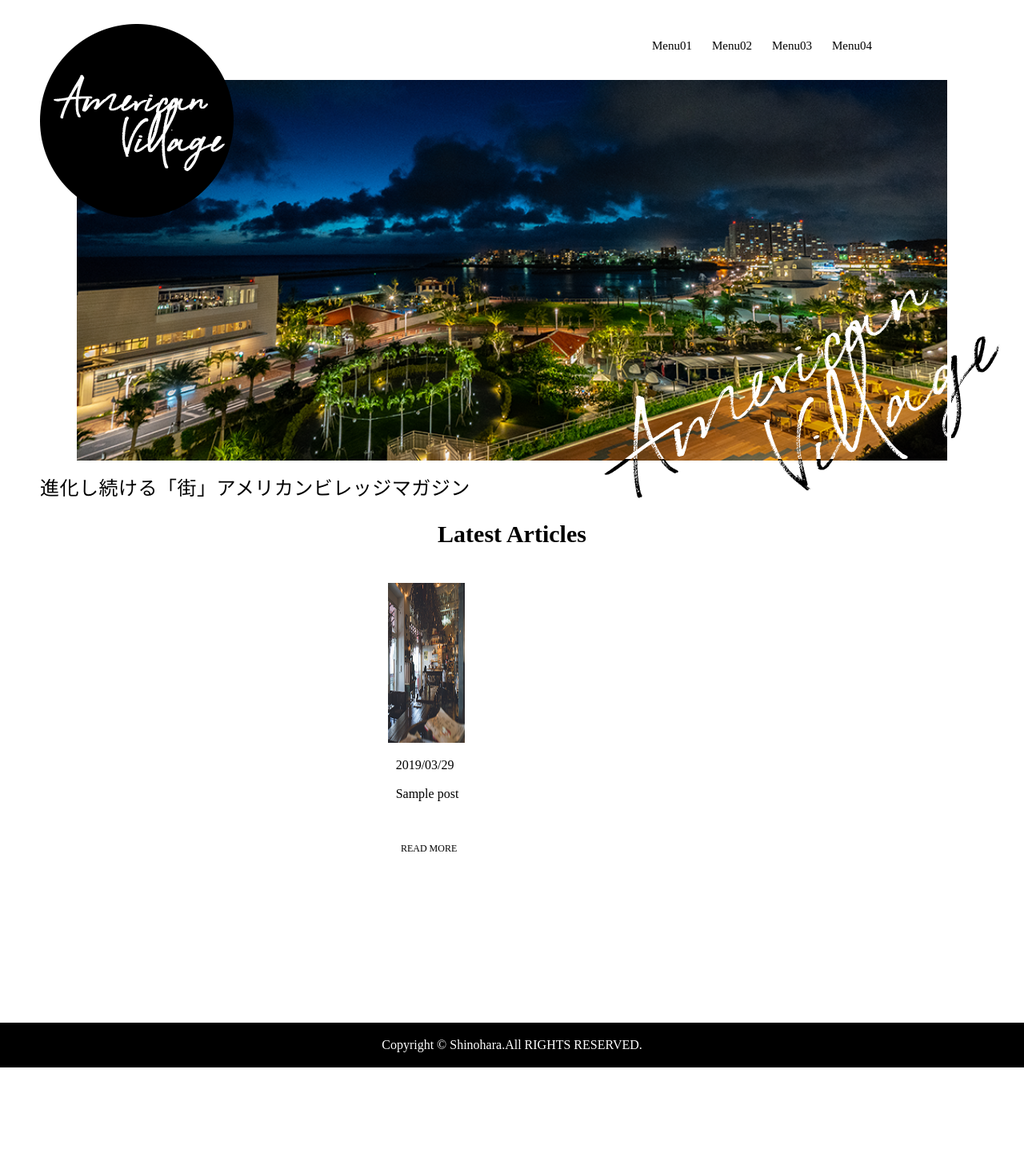
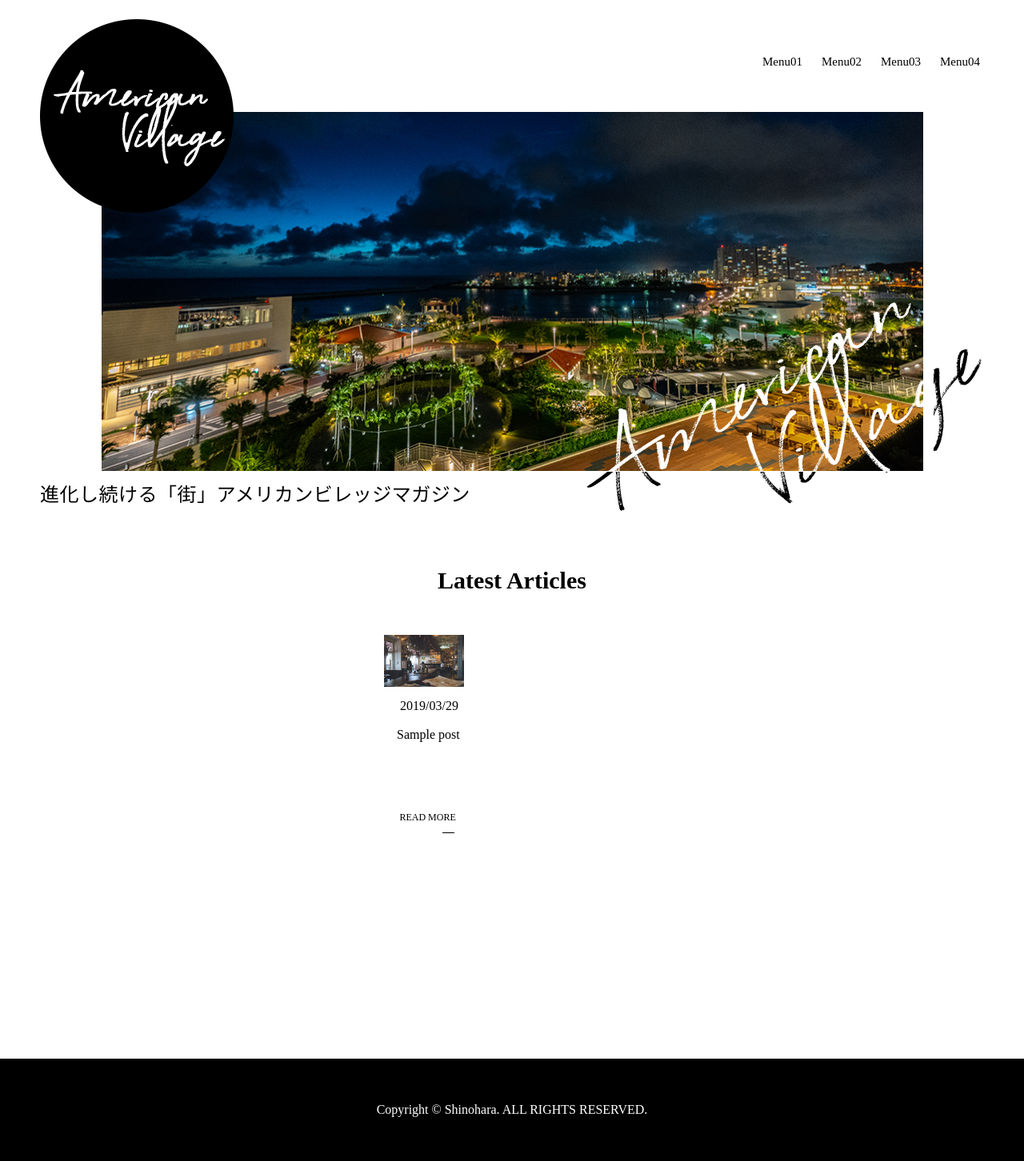
Before and after one commit to HirokoAB/OJT, a WordPress theme: template index.php in a window 1280 px wide. Shown: the whole page at 80% size. Before the commit the page ends 1335 px from the top, so only its background shows below. Run offline with PHP 8.4 and a stand-in for WordPress, Linux system fonts and the light colour scheme; the site name, menu and one post (Sample post) are stand-ins, and other content is empty.

Commit message:
レスポンシブ対応完了

```diff
--- a/css/style.css
+++ b/css/style.css
@@ -114,7 +114,7 @@ a{
   margin-right: 33px;
   margin-bottom: 17px;
   height: 450px;
-  width: 31.1%;
+  width: 31.18%;
   transition: .8s;
   border-radius: 5px;
 }
@@ -128,11 +128,6 @@ a{
   box-shadow: 0 0 8px rgba(0,0,0,.4);
 }
 
-.img-box img{
-  height: 205px;
-  max-width: 100%;
-}
-
 .date{
   margin-top: 16px;
   margin-left: 20px;
@@ -140,8 +135,7 @@ a{
 }
 
 .article{
-  margin-top: 20px;
-  margin-left: 16px;
+  margin: 20px 0 0 16px;
   height: 105px;
 }
 
@@ -158,23 +152,24 @@ a{
   text-align: right;
   margin-right: 10px;
   font-size: 12px;
+  cursor: pointer;
 }
 
 .next::after {
   margin-top: 10px;
-  background-color: #ddd;
-  bottom: 0;
+  background-color: #000;
+  bottom: -10px;
   content: '';
   display: block;
-  height: 5px;
-  right: 0;
+  height: 1px;
+  right: 2px;
   position: absolute;
   transition: .5s all;
-  width: 0;
+  width: 21%;
 }
 
 .next:hover::after {
-  width: 100%;
+  width: 96%;
 }
 
 /*フッター部分*/
@@ -183,14 +178,27 @@ footer{
   justify-content: center;
   background-color: #000;
   color: #fff;
-  margin-top: 70px;
+  margin-top: 63px;
 }
 
 .footer{
-  padding: 50px 0;
+  font-size: 16px;
+  padding: 56px 0;
 }
 
 /*レスポンシブ対応*/
+@media screen and (max-width:1118px){
+  .img-box li{
+    width: 300px;
+    margin: 0 auto;
+  }
+
+  .img-box li:nth-child(3),
+  .img-box li:last-child{
+    margin: 0 auto;
+  }
+}
+
 @media screen and (max-width:767px){
   .header-menu{
     display: none;
@@ -199,7 +207,8 @@ footer{
   /*ヘッダー画像*/
   header .logo{
     position: static;
-    margin-top: 20px;
+    margin-top: 42px;
+    width: 220px;
   }
 
   .topImg-pc{
@@ -208,8 +217,8 @@ footer{
 
   .topImg-sp{
     display: inline;
-    margin-top: 20px;
-    max-width: 90%;
+    margin-top: 26px;
+    width: 100%;
   }
 
   .logoText-pc{
@@ -219,9 +228,9 @@ footer{
   .logoText-sp{
     display: inline;
     position: absolute;
-    top: 300px;
-    left: 50px;
-    width: 60%;
+    top: 324px;
+    left: 40px;
+    width: 65%;
   }
 
   /*ヘッダーテキスト*/
@@ -237,315 +246,54 @@ footer{
   .header-text .sp{
     display: inline;
     text-align: center;
-    line-height: 24px;
+    font-size: 32px;
+    line-height: 50px;
     letter-spacing: 0.5px;
   }
 
   /*記事一覧*/
+  #blog_archive{
+    width: 100%;
+
+  }
+
+  .articles{
+    margin-top: 40px;
+  }
+
   .articles h1{
-    font-size: 32px;
+    font-size: 60px;
   }
 
   .img-box{
+    margin: 10px auto;
+    display: flex;
     flex-direction: column;
-    max-width: 100%;
-    margin: 20px auto;
-  }
-
-  .img-box img{
-    width: 100%;
-    height: auto;
   }
 
   .img-box li{
     margin: 0 0 20px 0;
-    width: 450px;
-    height: 100%;
+    width: 630px;
+    height: 800px;
+  }
+
+  .img-box img{
+    height: 400px;
+  }
+
+  .date{
+    margin: 25px 0 0 32px;
+    font-size: 32px;
+  }
+
+  .article{
+    margin: 30px 0 0 30px;
+    height: 230px;
+    font-size: 32px;
   }
 
   .next{
-    margin-bottom: 20px;
+    margin: 0 27px 0 0;
+    font-size: 24px;
   }
 }
-
-@media screen and (max-width:1118px){
-  .img-box li{
-    width: 300px;
-    margin: 0 auto;
-  }
-
-  .img-box li:nth-child(3),
-  .img-box li:last-child{
-    margin: 0 auto;
-  }
-}
-
-
-body{
-  font-family: "游ゴシック体", YuGothic;
-}
-
-li{
-  list-style: none;
-}
-
-header{
-  position: relative;
-  width: 100%;
-}
-
-a{
-  text-decoration: none;
-  color: #000;
-}
-
-/*ヘッダーメニュー*/
-.header-menu{
-  height: 100px;
-  display: flex;
-  justify-content: flex-end;
-  align-items: center;
-  margin-right: 190px;
-}
-
-.header-menu li{
-  margin-left: 25px;
-  font-size: 15px;
-  font-family: "游ゴシック体", YuGothic;
-}
-
-/*ヘッダー画像*/
-.header-img{
-  text-align: center;
-}
-
-.logo{
-  position: absolute;
-  top: 30px;
-  left: 50px;
-}
-
-.header-text{
-  margin-top: 20px;
-}
-
-.topImg-pc{
-  width: 85%;
-}
-
-.topImg-sp{
-  display: none;
-}
-
-.logoText-pc{
-  position: absolute;
-  bottom: 0;
-  right: 30px;
-}
-
-.logoText-sp{
-  display: none;
-}
-
-/*ヘッダーテキスト*/
-.header-text .pc{
-  margin: 15px 0 0 50px;
-  letter-spacing: 0.5px;
-  font-size: 24px;
-}
-
-.header-text .sp{
-  display: none;
-}
-
-/*記事一覧*/
-#blog_archive{
-  width: 80%;
-  margin: auto;
-}
-
-
-.articles{
-  display: flex;
-  margin: auto;
-  justify-content: center;
-  align-items: center;
-  flex-direction: column;
-  margin-top: 30px;
-}
-
-
-.img-box{
-  margin-top: 30px;
-  display: flex;
-  flex-wrap: wrap;
-}
-
-.img-box li {
-  display: flex;
-  flex-direction: column;
-  margin-right: 30px;
-  margin-bottom: 30px;
-  height: 450px;
-  width: 31.1%;
-  transition: .8s;
-  border-radius: 5px;
-}
-
-.img-box li:nth-child(3),
-.img-box li:last-child{
-  margin-right: 0;
-}
-
-.img-box li:hover{
-  box-shadow: 0 0 8px rgba(0,0,0,.4);
-}
-
-.img-box img{
-  height: 200px;
-  max-width: 100%;
-}
-
-.date{
-  margin-top: 20px;
-  margin-left: 10px;
-}
-
-.article{
-  margin-top: 20px;
-  margin-left: 10px;
-  height: 70px;
-}
-
-/*READ ME ホバー部分*/
-.read{
-  display: flex;
-  justify-content: flex-end;
-}
-
-.next {
-  display: inline-block;
-  padding-bottom: 4px;
-  position: relative;
-  text-align: right;
-  margin-right: 10px;
-}
-
-.next::after {
-  margin-top: 10px;
-  background-color: #ddd;
-  bottom: 0;
-  content: '';
-  display: block;
-  height: 5px;
-  right: 0;
-  position: absolute;
-  transition: .5s all;
-  width: 0;
-}
-
-.next:hover::after {
-  width: 100%;
-}
-
-/*フッター部分*/
-footer{
-  display: flex;
-  justify-content: center;
-  background-color: #000;
-  color: #fff;
-}
-
-.footer{
-  padding: 20px 0;
-}
-
-/*レスポンシブ対応*/
-@media screen and (max-width:767px){
-  .header-menu{
-    display: none;
-  }
-
-  /*ヘッダー画像*/
-  header .logo{
-    position: static;
-    margin-top: 20px;
-  }
-
-  .topImg-pc{
-    display: none;
-  }
-
-  .topImg-sp{
-    display: inline;
-    margin-top: 20px;
-    max-width: 90%;
-  }
-
-  .logoText-pc{
-    display: none;
-  }
-
-  .logoText-sp{
-    display: inline;
-    position: absolute;
-    top: 300px;
-    left: 50px;
-    width: 60%;
-  }
-
-  /*ヘッダーテキスト*/
-  .header-text .pc{
-    display: none;
-  }
-
-  .header-text{
-    display: flex;
-    justify-content: center;
-  }
-
-  .header-text .sp{
-    display: inline;
-    text-align: center;
-    line-height: 24px;
-    letter-spacing: 0.5px;
-  }
-
-  /*記事一覧*/
-  .articles h1{
-    font-size: 32px;
-  }
-
-  .img-box{
-    flex-direction: column;
-    max-width: 100%;
-    margin: 20px auto;
-  }
-
-  .img-box img{
-    width: 100%;
-    height: auto;
-  }
-
-  .img-box li{
-    margin: 0 0 20px 0;
-    width: 450px;
-    height: 100%;
-  }
-
-  .next{
-    margin-bottom: 20px;
-  }
-}
-
-@media screen and (max-width:1118px){
-  .img-box li{
-    width: 300px;
-    margin: 0 auto;
-  }
-
-  .img-box li:nth-child(3),
-  .img-box li:last-child{
-    margin: 0 auto;
-  }
-}
--- a/index.php
+++ b/index.php
@@ -72,10 +72,9 @@
   <!-- フッター -->
   <footer>
     <div class="footer">
-      <p>Copyright © Shinohara.All RIGHTS RESERVED.</p>
+      <p>Copyright © Shinohara. ALL RIGHTS RESERVED.</p>
     </div>
   </footer>
 
-<script src="app.js"></script>
 </body>
 </html>
```
